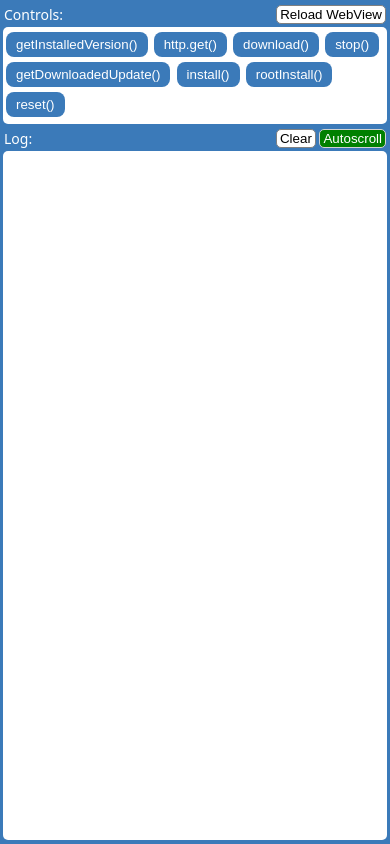
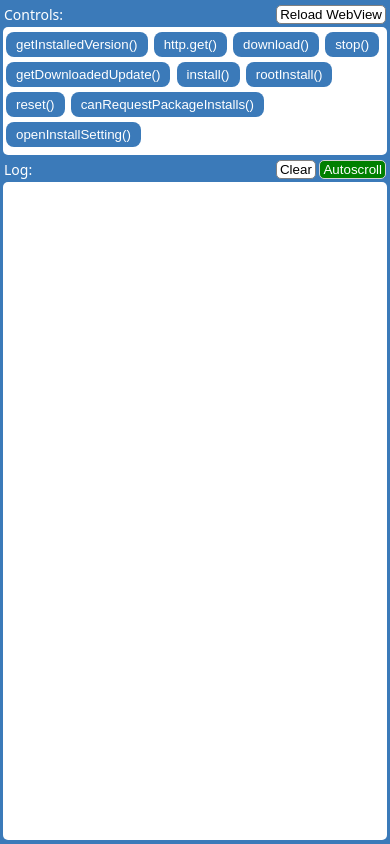
Before and after one commit to kolbasa/cordova-plugin-apkupdater-demo.src, a website: page www/index.html in a window 390 px wide. Drawn offline with Linux system fonts and the light colour scheme; some packages are replaced by stand-ins of ours.

Commit message:
Two new functions: "canRequestPackageInstalls" and "openInstallSetting"

```diff
--- a/www/css/index.css
+++ b/www/css/index.css
@@ -90,10 +90,10 @@ body {
 }
 
 .scroll-top {
-    height: 97px
+    height: 128px
 }
 
 .scroll-bottom {
-    height: calc(100vh - 158px);
+    height: calc(100vh - 189px);
     white-space: nowrap;
 }
--- a/www/index.html
+++ b/www/index.html
@@ -29,6 +29,10 @@
                     <button class="control" id="install">install()</button>
                     <button class="control" id="rootInstall">rootInstall()</button>
                     <button class="control" id="reset">reset()</button>
+                    <button class="control" id="canRequestPackageInstalls">canRequestPackageInstalls()</button>
+                    <button class="control"
+                            id="openInstallSetting">openInstallSetting()
+                    </button>
                 </div>
             </div>
             <div class="wrapper">
--- a/www/js/demo.js
+++ b/www/js/demo.js
@@ -80,3 +80,11 @@ addButtonClickListener('rootInstall', function () {
 addButtonClickListener('reset', function () {
     ApkUpdater.reset(formatLog, formatError);
 });
+
+addButtonClickListener('canRequestPackageInstalls', function () {
+    ApkUpdater.canRequestPackageInstalls(formatLog, formatError);
+});
+
+addButtonClickListener('openInstallSetting', function () {
+    ApkUpdater.openInstallSetting(formatLog, formatError);
+});
```
